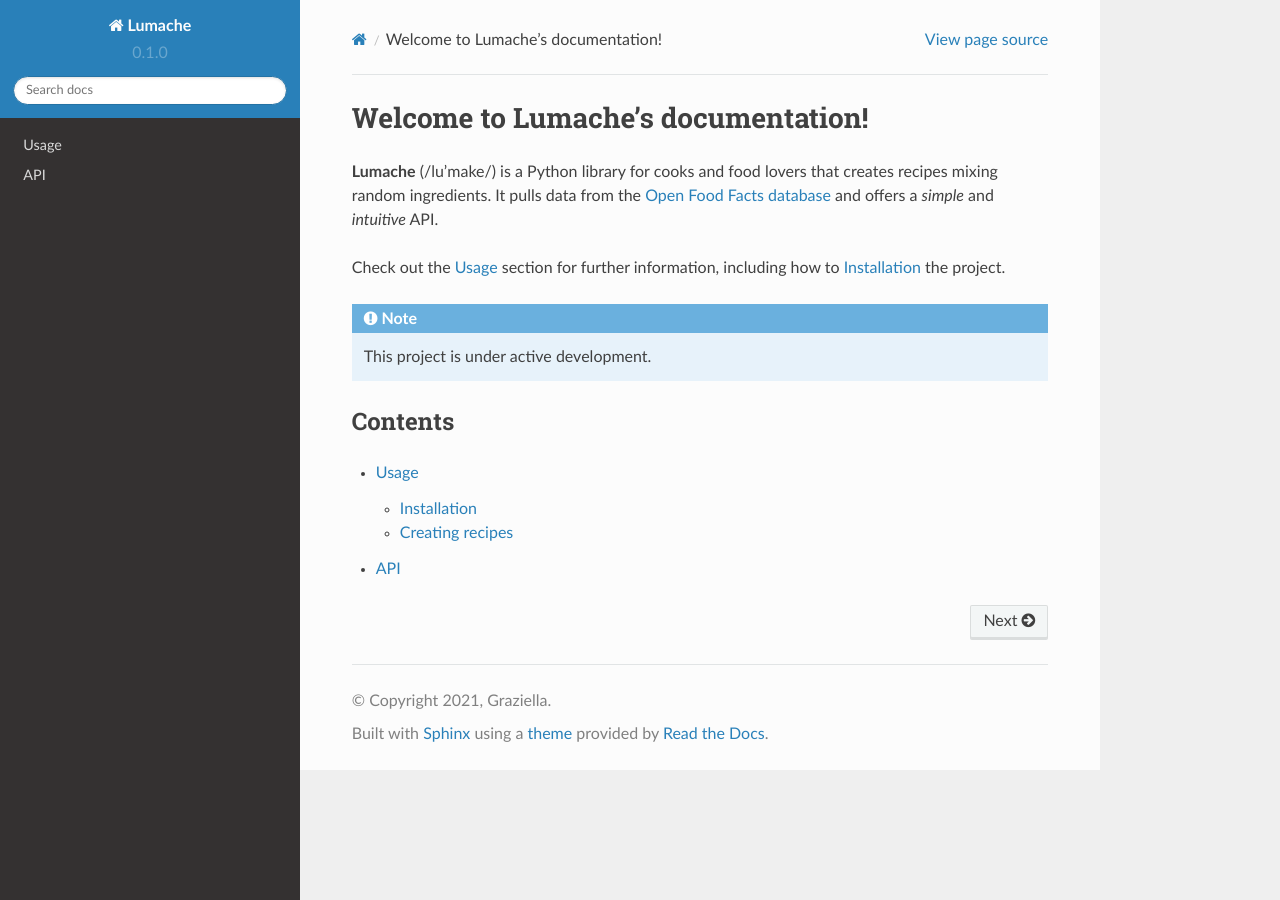
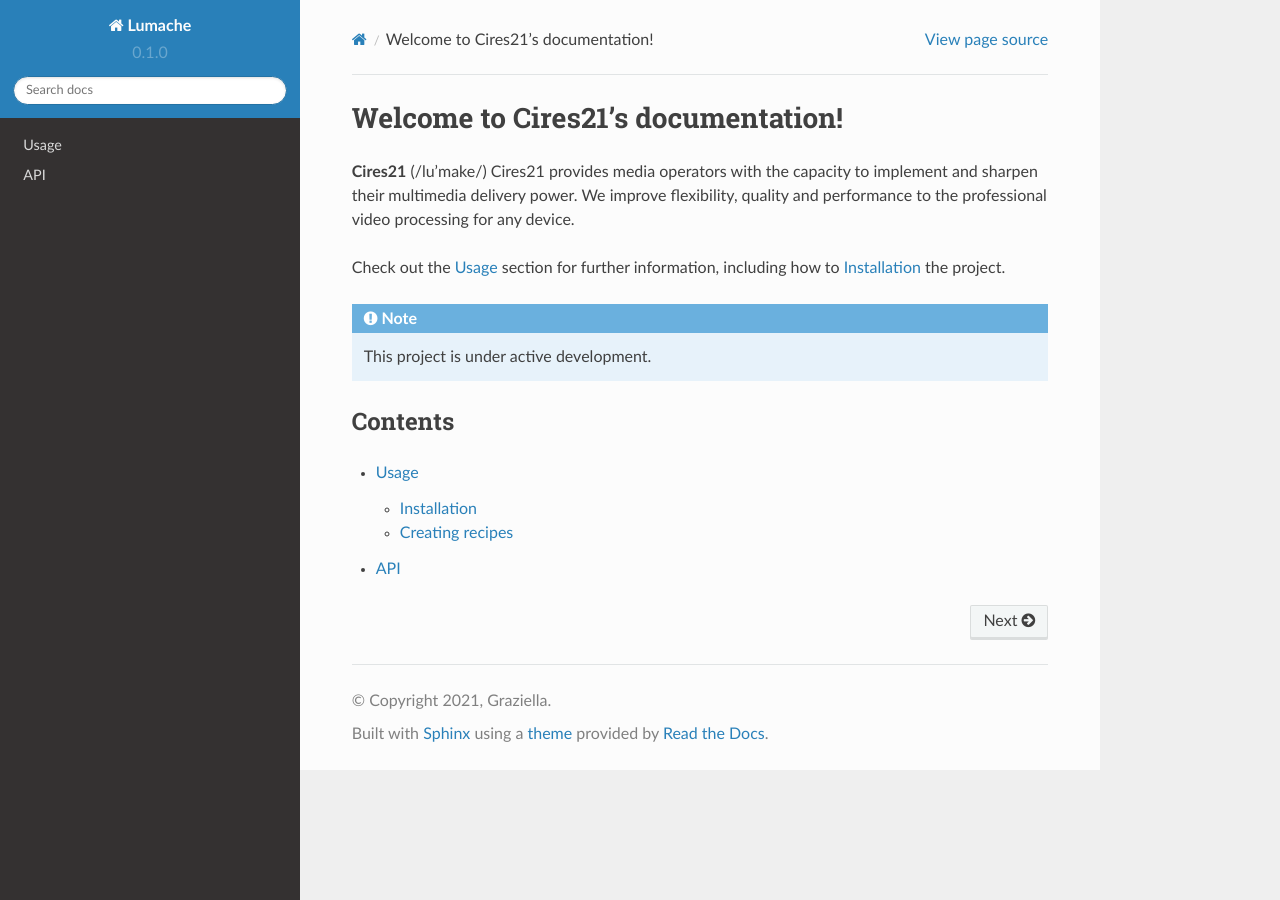
Before and after one commit to nachomileo/cires21docs, a Sphinx documentation site: the page built from docs/source/index.rst, in a window 1280 px wide. Built offline with Sphinx 7.4.7 and the Read the Docs theme 2.0.0, drawn with Linux system fonts in a browser that asks for light colours.

Commit message:
Update index.rst

```diff
--- a/docs/source/index.rst
+++ b/docs/source/index.rst
@@ -1,10 +1,7 @@
-Welcome to Lumache's documentation!
+Welcome to Cires21's documentation!
 ===================================
 
-**Lumache** (/lu'make/) is a Python library for cooks and food lovers
-that creates recipes mixing random ingredients.
-It pulls data from the `Open Food Facts database <https://world.openfoodfacts.org/>`_
-and offers a *simple* and *intuitive* API.
+**Cires21** (/lu'make/) Cires21 provides media operators with the capacity to implement and sharpen their multimedia delivery power. We improve flexibility, quality and performance to the professional video processing for any device.
 
 Check out the :doc:`usage` section for further information, including
 how to :ref:`installation` the project.
```
